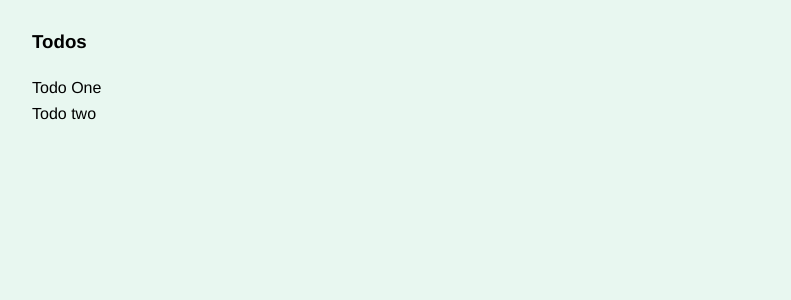
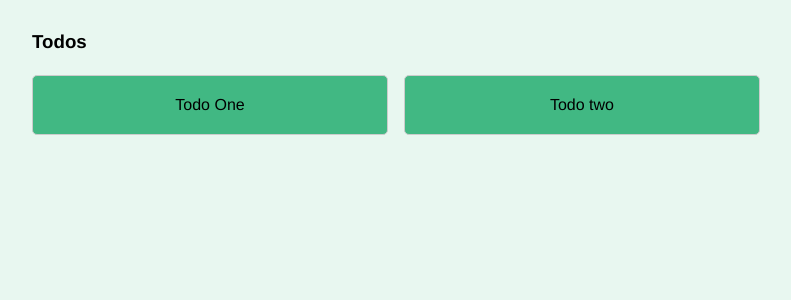
Before and after one commit to Enkronan/Vue-State, a Vue app: page / in a window 1280 px wide. Shown: the top 300 px of the page, without its empty margins (58-849 px from the left). Built offline with nearby package versions, Linux system fonts and the light colour scheme.

Commit message:
dev
added styling to todo container and todos components

```diff
--- a/src/components/Todos.vue
+++ b/src/components/Todos.vue
@@ -19,5 +19,18 @@
 </script>
 
 <style>
-
+    .todos{
+        display: grid;
+        grid-template-columns: repeat(3, 1fr);
+        grid-gap: 1rem;
+    }
+    .todo{
+        border: 1px solid #ccc;
+        background: #41b883;
+        padding: 1rem;
+        border-radius: 5px;
+        text-align: center;
+        position: relative;
+        cursor: pointer;
+    }
 </style>
```
